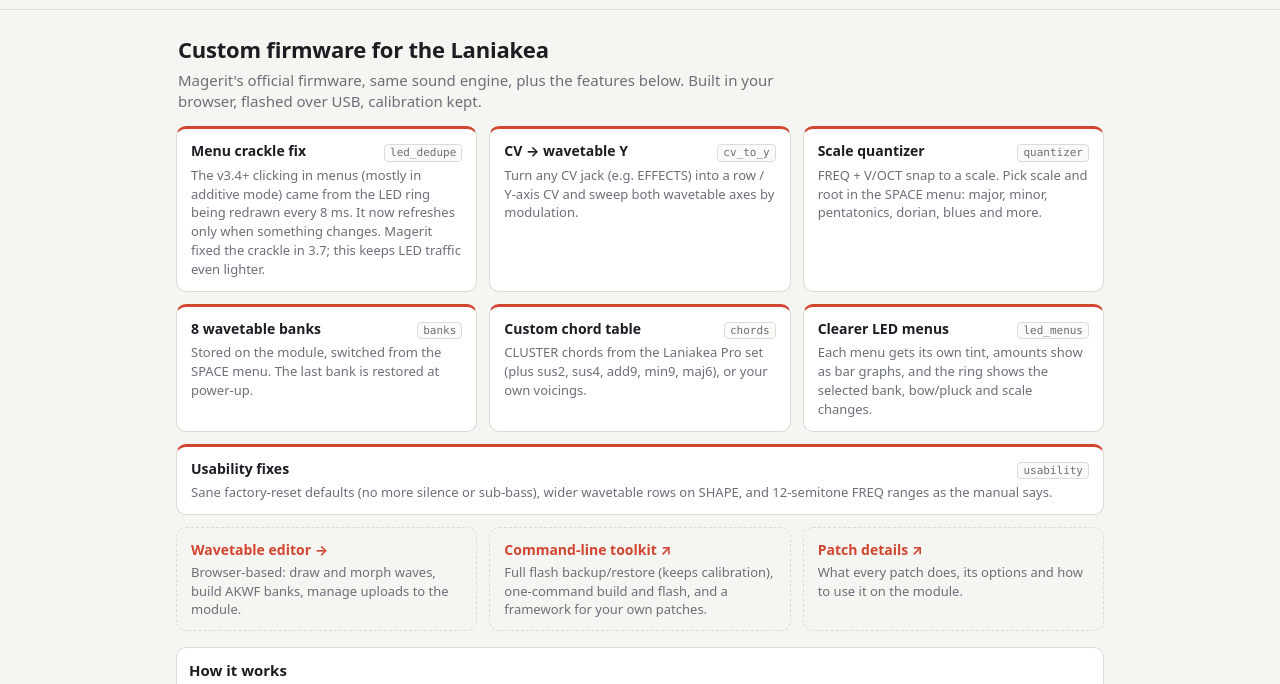
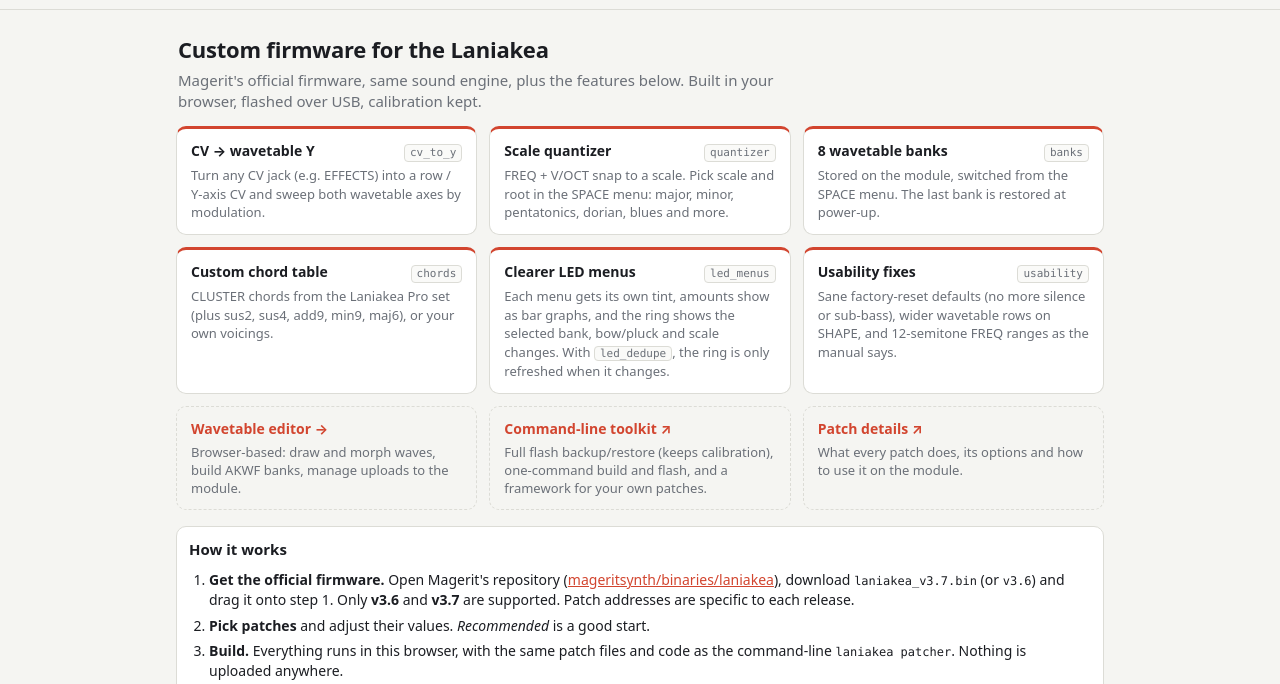
Before and after one commit to carlosedp/laniakea, a plain HTML site: page web/index.html in a window 1280 px wide. Shown: the part 47-731 px from the top of the page. Drawn offline with Linux system fonts and the light colour scheme.

Commit message:
Web patcher: drop the crackle-fix card (fixed upstream in 3.7); led_dedupe noted under LED menus
Co-Authored-By: Claude Opus 5.5 <noreply@anthropic.com>

```diff
--- a/web/index.html
+++ b/web/index.html
@@ -28,12 +28,11 @@
         <p>Magerit's official firmware, same sound engine, plus the features below. Built in your browser, flashed over USB, calibration kept.</p>
       </div>
       <div class="feature-grid">
-        <div class="feature"><div class="feature-head"><h3>Menu crackle fix</h3><code>led_dedupe</code></div><p>The v3.4+ clicking in menus (mostly in additive mode) came from the LED ring being redrawn every 8 ms. It now refreshes only when something changes. Magerit fixed the crackle in 3.7; this keeps LED traffic even lighter.</p></div>
         <div class="feature"><div class="feature-head"><h3>CV → wavetable Y</h3><code>cv_to_y</code></div><p>Turn any CV jack (e.g. EFFECTS) into a row / Y-axis CV and sweep both wavetable axes by modulation.</p></div>
         <div class="feature"><div class="feature-head"><h3>Scale quantizer</h3><code>quantizer</code></div><p>FREQ + V/OCT snap to a scale. Pick scale and root in the SPACE menu: major, minor, pentatonics, dorian, blues and more.</p></div>
         <div class="feature"><div class="feature-head"><h3>8 wavetable banks</h3><code>banks</code></div><p>Stored on the module, switched from the SPACE menu. The last bank is restored at power-up.</p></div>
         <div class="feature"><div class="feature-head"><h3>Custom chord table</h3><code>chords</code></div><p>CLUSTER chords from the Laniakea Pro set (plus sus2, sus4, add9, min9, maj6), or your own voicings.</p></div>
-        <div class="feature"><div class="feature-head"><h3>Clearer LED menus</h3><code>led_menus</code></div><p>Each menu gets its own tint, amounts show as bar graphs, and the ring shows the selected bank, bow/pluck and scale changes.</p></div>
+        <div class="feature"><div class="feature-head"><h3>Clearer LED menus</h3><code>led_menus</code></div><p>Each menu gets its own tint, amounts show as bar graphs, and the ring shows the selected bank, bow/pluck and scale changes. With <code>led_dedupe</code>, the ring is only refreshed when it changes.</p></div>
         <div class="feature"><div class="feature-head"><h3>Usability fixes</h3><code>usability</code></div><p>Sane factory-reset defaults (no more silence or sub-bass), wider wavetable rows on SHAPE, and 12-semitone FREQ ranges as the manual says.</p></div>
       </div>
       <div class="extras">
```
